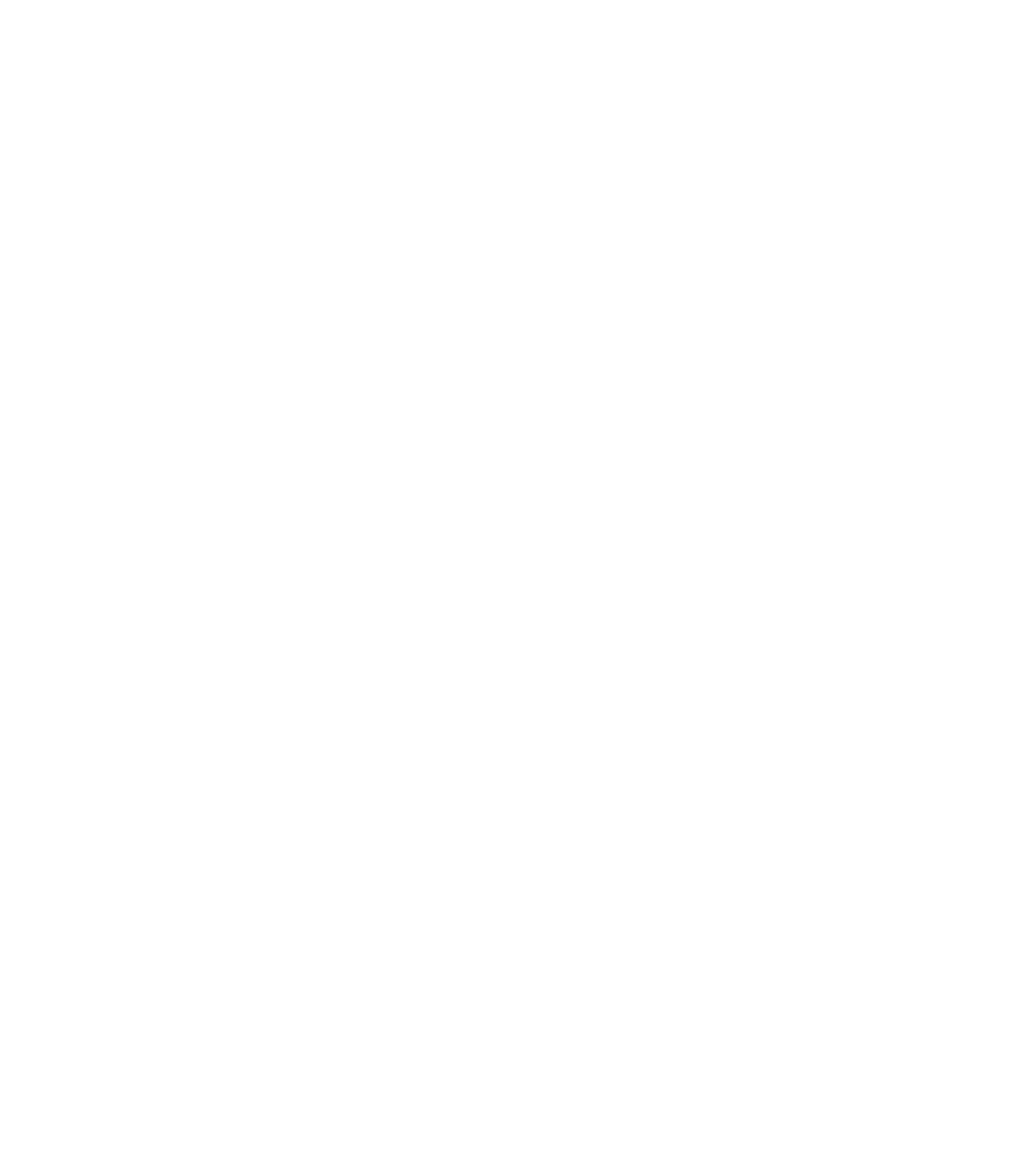
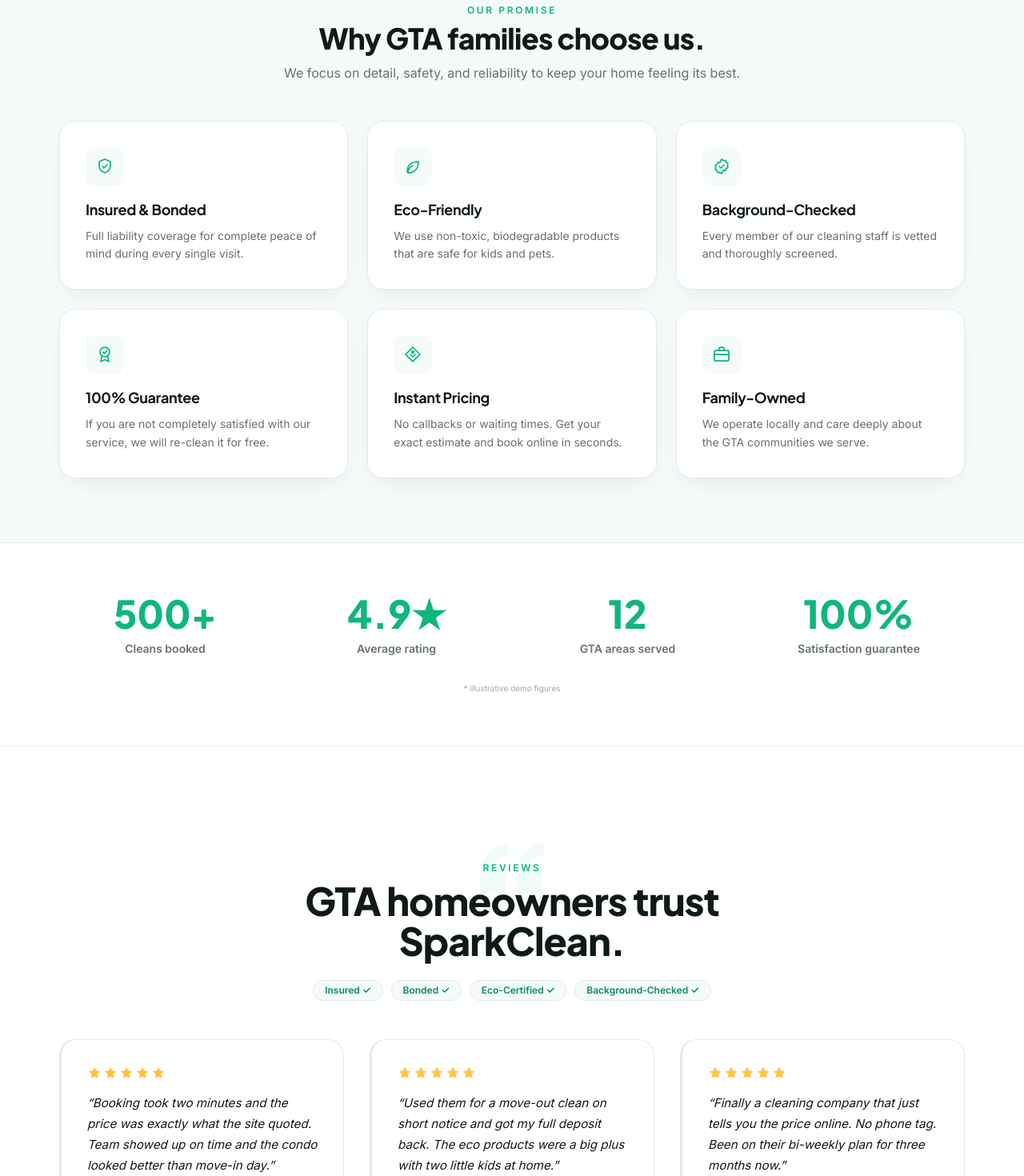
Before and after one commit to shubhsaxena2020/sparkclean-demo, a Next.js app: page /about in a window 1280 px wide. Shown: the part 1330-2800 px from the top of the page at 80% size. Before the commit the page ends 1262 px from the top, so only its background shows below. Built offline with nearby package versions, Linux system fonts and the light colour scheme.

Commit message:
stage5: about page (story, why-us, reviews, faq)

```diff
--- a/app/about/page.tsx
+++ b/app/about/page.tsx
@@ -1,5 +1,19 @@
 import type { Metadata } from "next";
 import PageHero from "@/components/PageHero";
+import FounderStory from "@/components/FounderStory";
+import Stats from "@/components/Stats";
+import Reviews from "@/components/Reviews";
+import FAQ from "@/components/FAQ";
+import CTABanner from "@/components/CTABanner";
+import { Reveal, RevealGroup, RevealItem } from "@/components/Reveal";
+import {
+  ShieldIcon,
+  LeafIcon,
+  BadgeCheckIcon,
+  GuaranteeIcon,
+  TagIcon,
+  BriefcaseIcon,
+} from "@/components/icons";
 
 export const metadata: Metadata = {
   title: "About SparkClean — Local, Family-Owned GTA Cleaning",
@@ -7,14 +21,98 @@
     "Learn about the family behind Toronto's trusted local cleaning company. Our mission is to deliver spotless homes using safe, green products.",
 };
 
+const WHY_US = [
+  {
+    icon: ShieldIcon,
+    title: "Insured & Bonded",
+    blurb: "Full liability coverage for complete peace of mind during every single visit.",
+  },
+  {
+    icon: LeafIcon,
+    title: "Eco-Friendly",
+    blurb: "We use non-toxic, biodegradable products that are safe for kids and pets.",
+  },
+  {
+    icon: BadgeCheckIcon,
+    title: "Background-Checked",
+    blurb: "Every member of our cleaning staff is vetted and thoroughly screened.",
+  },
+  {
+    icon: GuaranteeIcon,
+    title: "100% Guarantee",
+    blurb: "If you are not completely satisfied with our service, we will re-clean it for free.",
+  },
+  {
+    icon: TagIcon,
+    title: "Instant Pricing",
+    blurb: "No callbacks or waiting times. Get your exact estimate and book online in seconds.",
+  },
+  {
+    icon: BriefcaseIcon,
+    title: "Family-Owned",
+    blurb: "We operate locally and care deeply about the GTA communities we serve.",
+  },
+];
+
 export default function AboutPage() {
   return (
-    <div className="min-h-screen bg-surface">
+    <div className="min-h-screen bg-white">
+      {/* 1. PageHero */}
       <PageHero
-        eyebrow="About Us"
+        eyebrow="ABOUT US"
         title="Local, and we act like it."
-        intro="Founded on simple family values and a passion for healthy living, we believe in honest communication, eco-friendly practices, and building lasting relationships with the clients we serve."
+        intro="We are a local, family-owned cleaning company dedicated to providing premium care for households throughout the Greater Toronto Area. Our commitment is simple: safe products, consistent quality, and trusted service."
       />
+
+      {/* 2. FounderStory */}
+      <FounderStory showLink={false} />
+
+      {/* 3. Why choose SparkClean trust grid */}
+      <section className="w-full bg-surface py-16 sm:py-20 border-t border-b border-[var(--color-border)]">
+        <div className="mx-auto max-w-[var(--maxw)] px-4 sm:px-6">
+          <Reveal className="mx-auto max-w-2xl text-center">
+            <span className="text-xs font-semibold uppercase tracking-[0.22em] text-primary block">
+              OUR PROMISE
+            </span>
+            <h2 className="mt-2 text-3xl font-extrabold tracking-tight text-ink sm:text-4xl leading-[1.05]">
+              Why GTA families choose us.
+            </h2>
+            <p className="mt-3 text-base text-muted">
+              We focus on detail, safety, and reliability to keep your home feeling its best.
+            </p>
+          </Reveal>
+
+          <RevealGroup className="mt-12 grid gap-6 sm:grid-cols-2 lg:grid-cols-3">
+            {WHY_US.map((item) => {
+              const Icon = item.icon;
+              return (
+                <RevealItem
+                  key={item.title}
+                  className="flex flex-col p-8 rounded-[var(--radius)] border border-[var(--color-border)] bg-white shadow-[0_10px_30px_-12px_rgba(15,26,23,0.12)] hover:shadow-[0_18px_44px_-14px_rgba(15,26,23,0.18)] hover:-translate-y-1 transition-all duration-300"
+                >
+                  <span className="grid h-12 w-12 place-items-center rounded-xl bg-surface text-primary">
+                    <Icon width={24} height={24} />
+                  </span>
+                  <h3 className="mt-4 font-bold text-ink text-lg">{item.title}</h3>
+                  <p className="mt-2 text-sm text-muted leading-relaxed">{item.blurb}</p>
+                </RevealItem>
+              );
+            })}
+          </RevealGroup>
+        </div>
+      </section>
+
+      {/* 4. Stats band */}
+      <Stats />
+
+      {/* 5. Reviews */}
+      <Reviews showLink={false} />
+
+      {/* 6. FAQ accordion */}
+      <FAQ />
+
+      {/* 7. CTABanner */}
+      <CTABanner />
     </div>
   );
 }
--- /dev/null
+++ b/components/FAQ.tsx
@@ -0,0 +1,105 @@
+"use client";
+
+import { useState } from "react";
+import { Reveal, RevealGroup, RevealItem } from "./Reveal";
+import { useReducedMotion } from "framer-motion";
+
+const FAQS = [
+  {
+    q: "Do I need to be home for the cleaning?",
+    a: "No, you do not need to be present. Many of our clients provide a key code or lockbox access. We ensure secure entry and exit for every home.",
+  },
+  {
+    q: "Are your cleaning products safe for pets and children?",
+    a: "Yes, absolutely. We use eco-certified, non-toxic products that clean effectively without leaving harsh chemicals or residues.",
+  },
+  {
+    q: "What is your rescheduling or cancellation policy?",
+    a: "We request at least 24 hours notice for any schedule changes or cancellations. Changes made inside 24 hours may incur a small booking fee.",
+  },
+  {
+    q: "Do you bring your own cleaning supplies and equipment?",
+    a: "Yes, our teams arrive fully equipped with premium microfiber cloths, eco-friendly products, and high-filtration HEPA vacuums.",
+  },
+  {
+    q: "What happens if I am not happy with the clean?",
+    a: "We offer a 100% satisfaction guarantee. If any area is missed or not cleaned to your standards, let us know within 24 hours and we will return to re-clean it.",
+  },
+  {
+    q: "Which areas in the GTA do you serve?",
+    a: "We service Toronto, North York, Scarborough, Etobicoke, East York, Mississauga, Vaughan, Markham, Richmond Hill, Brampton, Thornhill, and Oakville.",
+  },
+];
+
+export default function FAQ() {
+  const [openIdx, setOpenIdx] = useState<number | null>(null);
+  const reduce = useReducedMotion();
+
+  const toggle = (idx: number) => {
+    setOpenIdx((prev) => (prev === idx ? null : idx));
+  };
+
+  return (
+    <section className="w-full bg-white py-16 sm:py-20">
+      <div className="mx-auto max-w-3xl px-4 sm:px-6">
+        <Reveal className="text-center">
+          <span className="text-xs font-semibold uppercase tracking-[0.22em] text-primary block">
+            FAQ
+          </span>
+          <h2 className="mt-2 text-3xl font-extrabold tracking-tight text-ink sm:text-4xl leading-[1.05]">
+            Frequently Asked Questions
+          </h2>
+          <p className="mt-3 text-base text-muted">
+            Got questions? We have answers to help you feel confident in our service.
+          </p>
+        </Reveal>
+
+        <RevealGroup className="mt-12 flex flex-col gap-4">
+          {FAQS.map((faq, idx) => {
+            const isOpen = openIdx === idx;
+            return (
+              <RevealItem
+                key={idx}
+                className="rounded-[var(--radius)] border border-[var(--color-border)] bg-surface overflow-hidden transition-all"
+              >
+                <h3>
+                  <button
+                    type="button"
+                    onClick={() => toggle(idx)}
+                    aria-expanded={isOpen}
+                    aria-controls={`faq-answer-${idx}`}
+                    id={`faq-btn-${idx}`}
+                    className="flex w-full items-center justify-between px-6 py-5 text-left font-bold text-ink hover:text-primary transition-colors focus-visible:outline-none"
+                  >
+                    <span>{faq.q}</span>
+                    <span
+                      className={`ml-4 text-primary transition-transform duration-200 ${
+                        isOpen ? "rotate-185" : ""
+                      }`}
+                      style={reduce ? { transition: "none" } : undefined}
+                    >
+                      ▼
+                    </span>
+                  </button>
+                </h3>
+                <div
+                  id={`faq-answer-${idx}`}
+                  role="region"
+                  aria-labelledby={`faq-btn-${idx}`}
+                  className={`px-6 overflow-hidden transition-all duration-300 ${
+                    isOpen ? "pb-6 max-h-[200px] opacity-100" : "max-h-0 opacity-0"
+                  }`}
+                  style={reduce ? { transition: "none" } : undefined}
+                >
+                  <p className="text-sm leading-relaxed text-muted border-t border-[var(--color-border)] pt-4">
+                    {faq.a}
+                  </p>
+                </div>
+              </RevealItem>
+            );
+          })}
+        </RevealGroup>
+      </div>
+    </section>
+  );
+}
```
